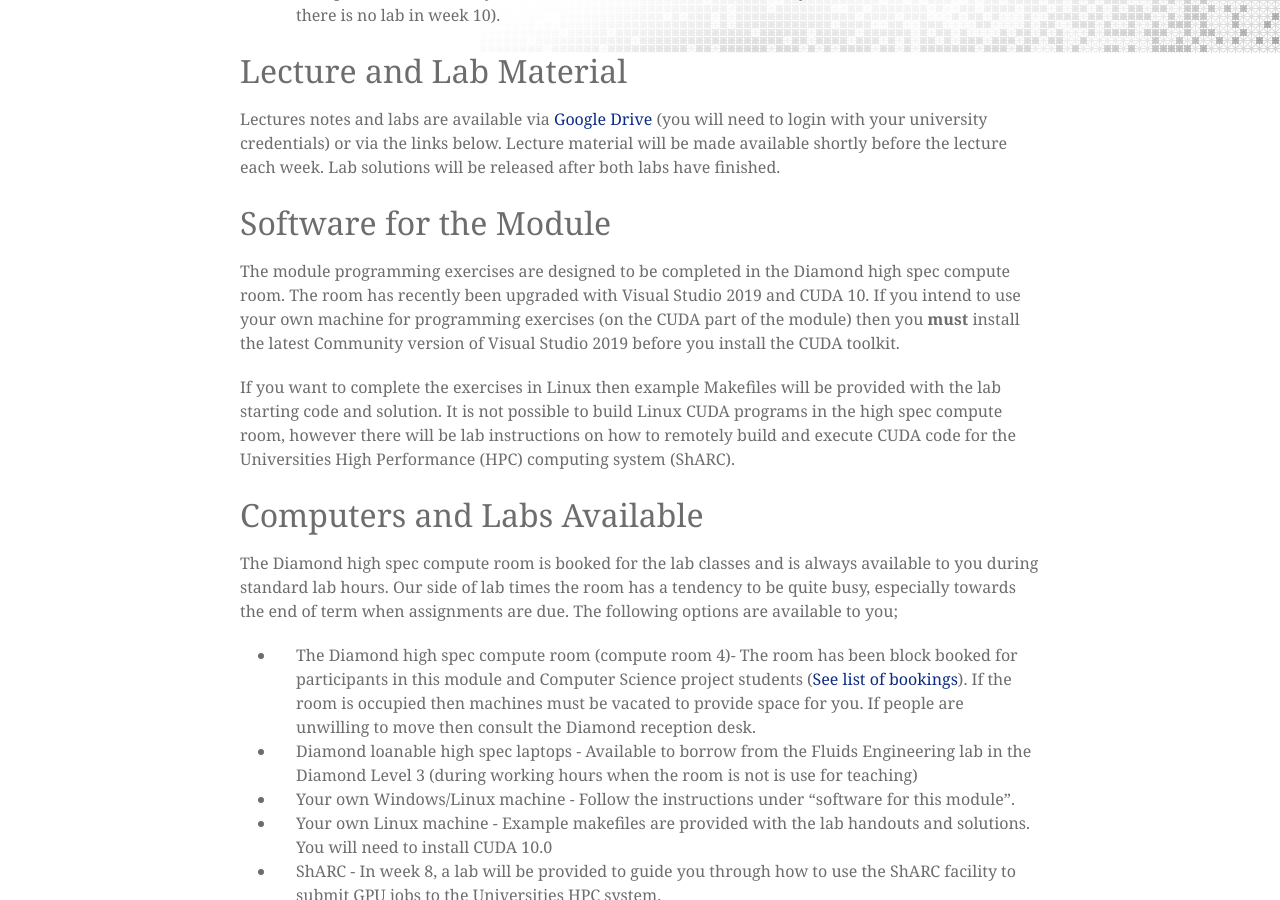
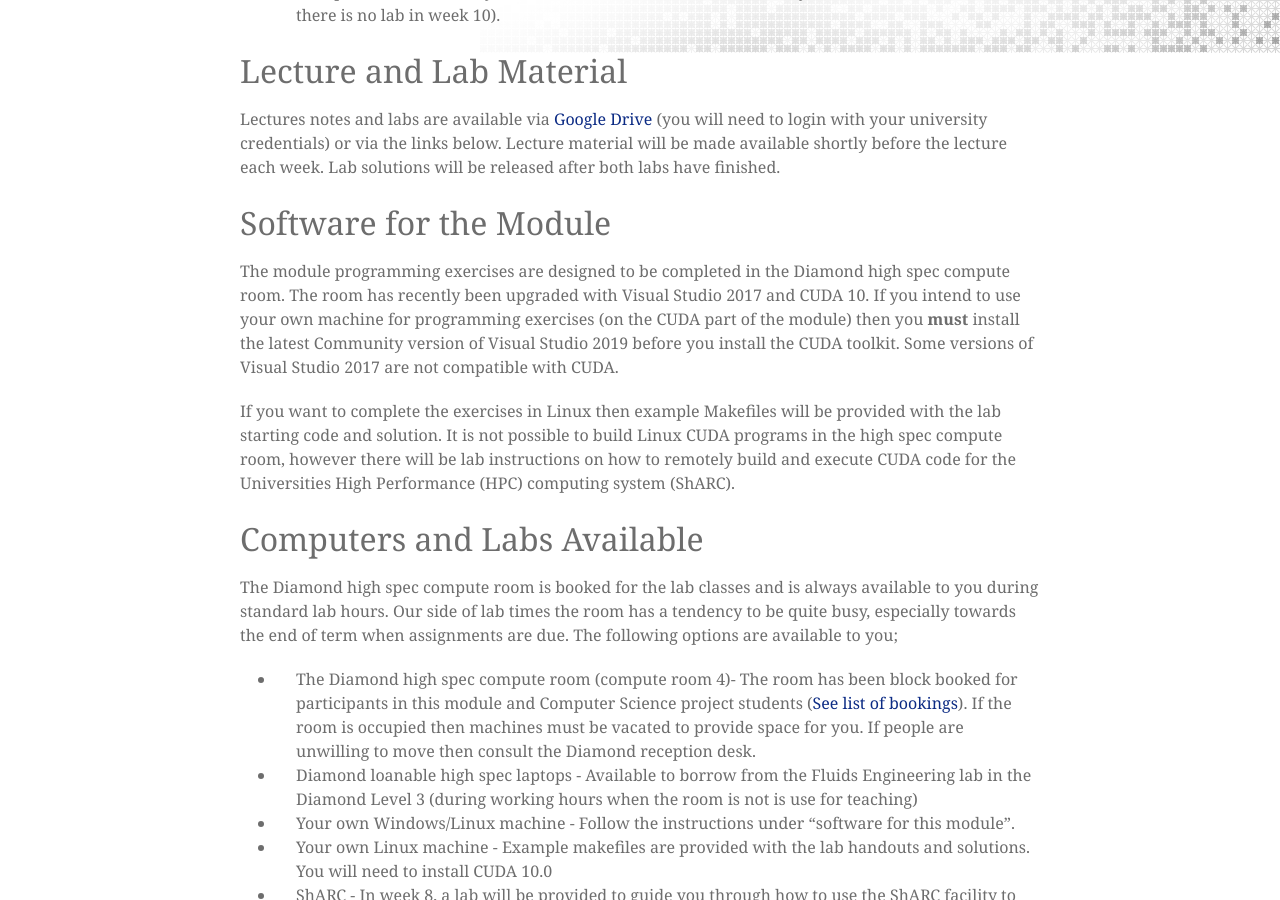
Before and after one commit to mondus/mondus.github.io, a Jekyll site: the page built from teaching/COM4521/index.md, in a window 1280 px wide and 900 px high, scrolled down 847 px. Built offline with Jekyll 4.4.1, drawn with Linux system fonts in a browser that asks for light colours; nearby versions of some CDN libraries; some web fonts are replaced.

Commit message:
Update index.md

```diff
--- a/teaching/COM4521/index.md
+++ b/teaching/COM4521/index.md
@@ -27,7 +27,7 @@ Lectures notes and labs are available via [Google Drive](https://drive.google.co
 
 # Software for the Module
 
-The module programming exercises are designed to be completed in the Diamond high spec compute room. The room has recently been upgraded with Visual Studio 2019 and CUDA 10. If you intend to use your own machine for programming exercises (on the CUDA part of the module) then you **must** install the latest Community version of Visual Studio 2019 before you install the CUDA toolkit.
+The module programming exercises are designed to be completed in the Diamond high spec compute room. The room has recently been upgraded with Visual Studio 2017 and CUDA 10. If you intend to use your own machine for programming exercises (on the CUDA part of the module) then you **must** install the latest Community version of Visual Studio 2019 before you install the CUDA toolkit. Some versions of Visual Studio 2017 are not compatible with CUDA.
 
 If you want to complete the exercises in Linux then example Makefiles will be provided with the lab starting code and solution. It is not possible to build Linux CUDA programs in the high spec compute room, however there will be lab instructions on how to remotely build and execute CUDA code for the Universities High Performance (HPC) computing system (ShARC).
 
```
